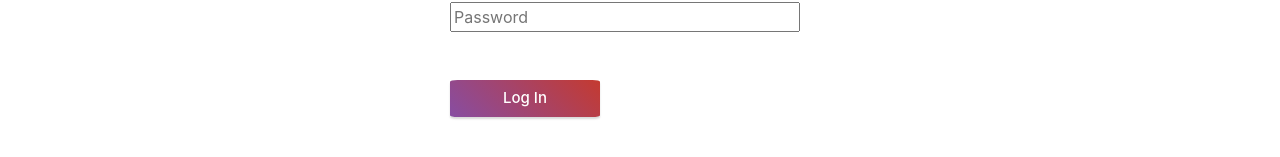
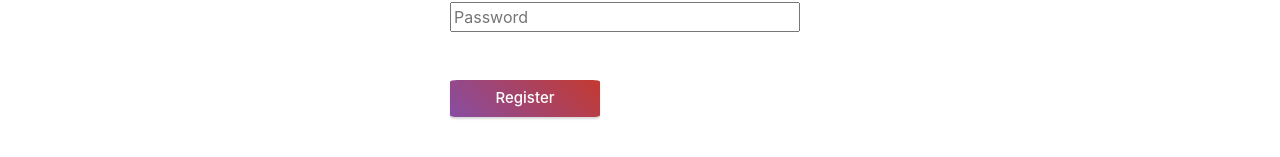
Before and after one commit to secret-family-recipes-2/front-end, a React (Create React App) app: page /registration in a window 1280 px wide. Shown: the part 347-504 px from the top of the page. Built offline with nearby package versions, Linux system fonts and the light colour scheme.

Commit message:
Fixed register button to actually say register

```diff
--- a/src/components/user/RegistrationForm.js
+++ b/src/components/user/RegistrationForm.js
@@ -59,7 +59,7 @@ const DisplayForm = props => {
                   placeholder='Password'
                 />
               </FormGroup>
-              <button>Log In</button>
+              <button>Register</button>
             </Form>
           </FormikForm>
           {props.isFetching && <p>Loading...</p>}
```
